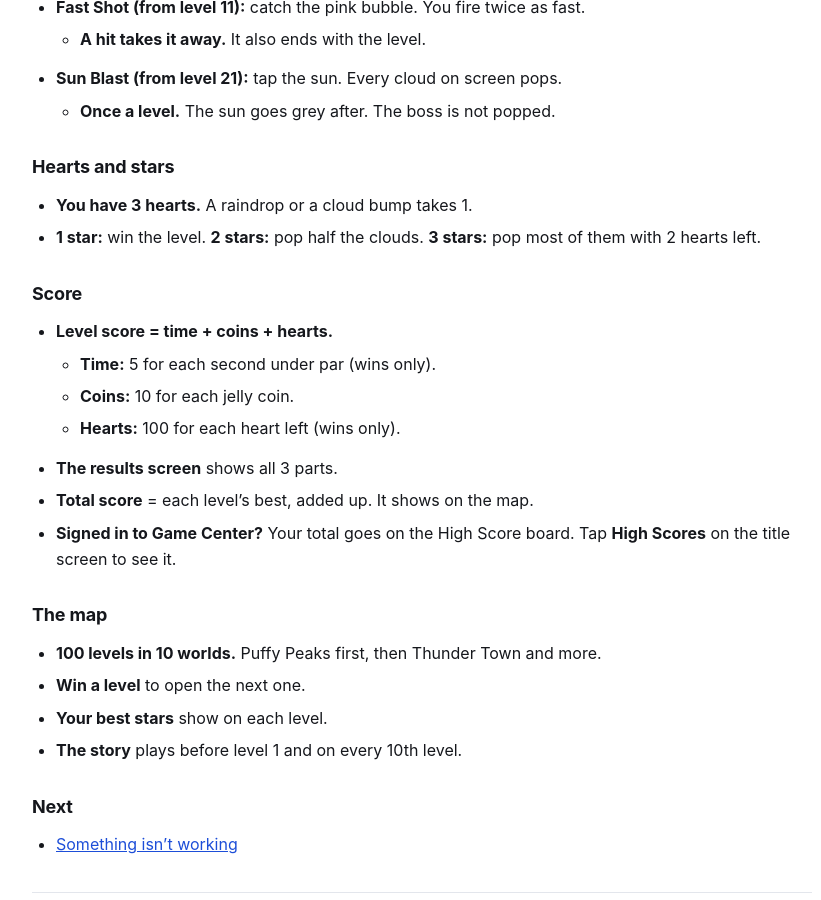
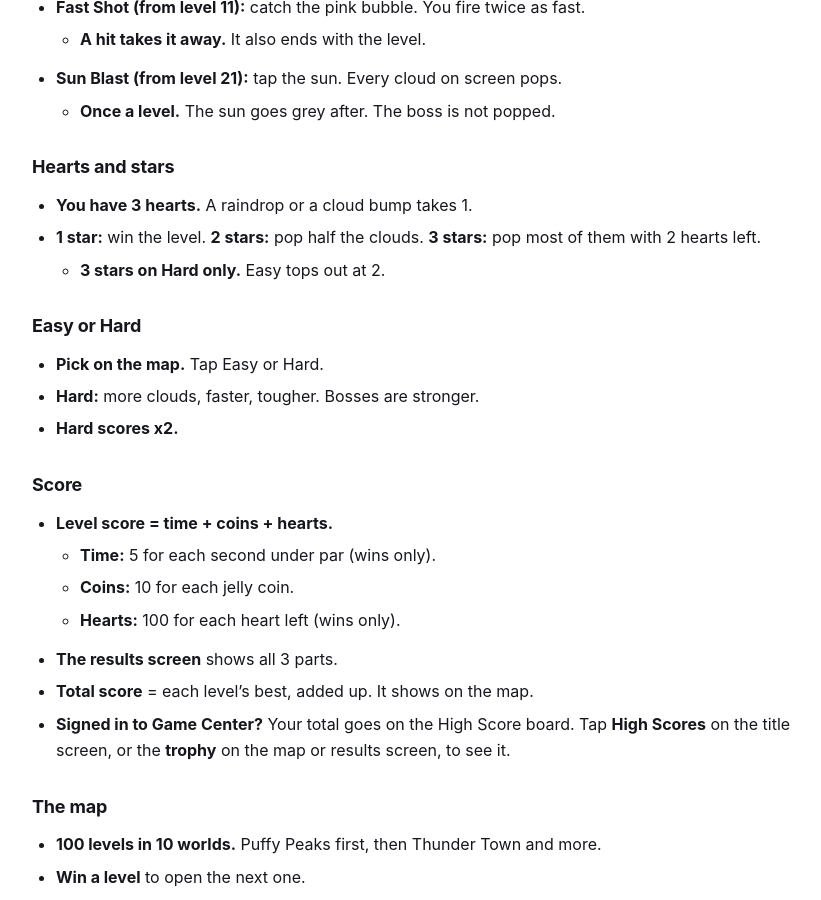
Before and after one commit to mytombrown/team-assist-help, a Jekyll site: the page built from _guides/squishyskypatrol/getting-started.md, in a window 1280 px wide and 900 px high, scrolled down 880 px. Shown: the whole window, without its empty margins (218-1039 px from the left). Built offline with Jekyll 4.4.1, drawn with Linux system fonts in a browser that asks for light colours.

Commit message:
Build 4 (Sky Patrol 1.0): Easy/Hard on the map, 3rd star Hard only, trophy opens the board (SSP-1286, SSP-1284, SSP-1298)
Co-Authored-By: Claude Opus 5.5 <noreply@anthropic.com>

```diff
--- a/_guides/squishyskypatrol/getting-started.md
+++ b/_guides/squishyskypatrol/getting-started.md
@@ -3,7 +3,7 @@ title: "How do I get started?"
 app: squishyskypatrol
 category: getting-started
 order: 1
-tags: "start, first time, new, play, level 1, story, map, stars, hearts, score, high score, total score, game center, leaderboard, sky patrol, clouds, bob, fast shot, sun blast, power-up, 100 levels, worlds"
+tags: "start, first time, new, play, level 1, story, map, stars, hearts, score, high score, total score, game center, leaderboard, sky patrol, clouds, bob, fast shot, sun blast, power-up, 100 levels, worlds, easy, hard, difficulty, trophy"
 quick: "Tap Play. Watch the short story, then drag the plane with one thumb — it pops clouds by itself. Win a level to open the next one. Fast Shot from level 11, Sun Blast from level 21. Signed in to Game Center? Your total score goes on the board."
 related:
   - troubleshooting
@@ -39,6 +39,13 @@ related:
 
 - **You have 3 hearts.** A raindrop or a cloud bump takes 1.
 - **1 star:** win the level. **2 stars:** pop half the clouds. **3 stars:** pop most of them with 2 hearts left.
+  - **3 stars on Hard only.** Easy tops out at 2.
+
+## Easy or Hard
+
+- **Pick on the map.** Tap Easy or Hard.
+- **Hard:** more clouds, faster, tougher. Bosses are stronger.
+- **Hard scores x2.**
 
 ## Score
 
@@ -48,7 +55,7 @@ related:
   - **Hearts:** 100 for each heart left (wins only).
 - **The results screen** shows all 3 parts.
 - **Total score** = each level's best, added up. It shows on the map.
-- **Signed in to Game Center?** Your total goes on the High Score board. Tap **High Scores** on the title screen to see it.
+- **Signed in to Game Center?** Your total goes on the High Score board. Tap **High Scores** on the title screen, or the **trophy** on the map or results screen, to see it.
 
 ## The map
 
```
